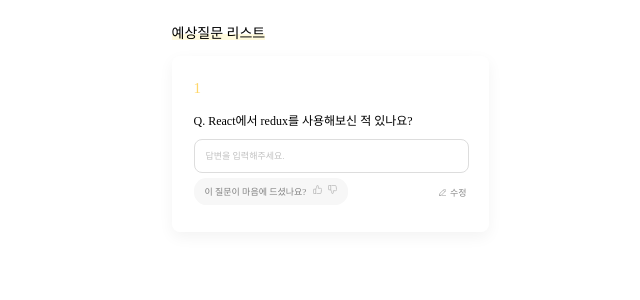
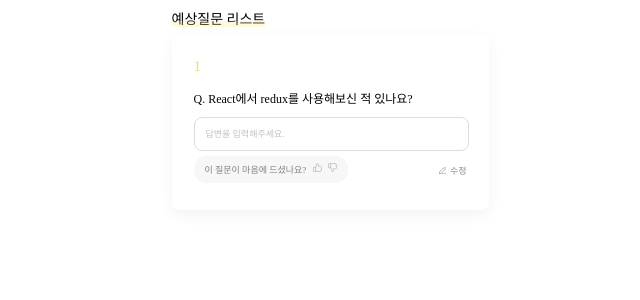
Before and after one commit to SominLeeeeee/highlightme_front_public, a React (Create React App) app: page /questions/1 in a window 1280 px wide. Shown: the top 300 px of the page, without its empty margins (310-950 px from the left). Built offline with nearby package versions, Linux system fonts and the light colour scheme; the HTML template or start-up script is replaced by a standard one.

Commit message:
HighlightText component 추가

```diff
--- /dev/null
+++ b/src/components/HighlightText.js
@@ -0,0 +1,40 @@
+import React from "react";
+import "./HighlightText.scss";
+
+function HighlightText(props) {
+  const { text, penColor, color } = { ...props };
+
+  return (
+    // <div className="highlightText">
+    //   <p
+    //     style={{
+    //       color: color,
+    //     }}
+    //   >
+    //     {text}
+    //   </p>
+    //   <div
+    //     style={{
+    //       backgroundColor: penColor,
+    //     }}
+    //   />
+    //   </div>
+
+    <div className="highlightText">
+      <p
+        style={{
+          color: color,
+        }}
+      >
+        {text}
+      </p>
+      <div
+        style={{
+          backgroundColor: penColor,
+        }}
+      />
+    </div>
+  );
+}
+
+export default HighlightText;
--- /dev/null
+++ b/src/components/HighlightText.scss
@@ -0,0 +1,20 @@
+.highlightText {
+  width: fit-content;
+
+  p {
+    margin: 0;
+    position: relative;
+    text-align: left;
+    width: fit-content;
+    font-size: 14px;
+    font-family: "AppleSDGothicNeo-Bold";
+    color: black;
+  }
+  div {
+    position: relative;
+    top: -7px;
+    height: 5.5px;
+    width: 100%;
+    background-color: #fde97f41;
+  }
+}
--- a/src/routes/QuestionsList.js
+++ b/src/routes/QuestionsList.js
@@ -4,6 +4,7 @@ import "../style/questionsList.scss";
 import colors from "../style/colors.js";
 import Question from "../components/Question.js";
 import ShadowBox from "../components/ShadowBox";
+import HighlightText from "../components/HighlightText";
 
 function QuestionsList() {
   const { keyword } = useParams();
@@ -18,10 +19,7 @@ function QuestionsList() {
   return (
     <div className="questionsListParent">
       <div className="questionsListParent2">
-        <div id="questionsTitleParent">
-          <p id="questionsTitle">예상질문 리스트</p>
-          <div id="questionsTitleBackground" />
-        </div>
+        <HighlightText text="예상질문 리스트"></HighlightText>
         <ShadowBox
           aOfRgba="0.05"
           flexDirection="column"
```
